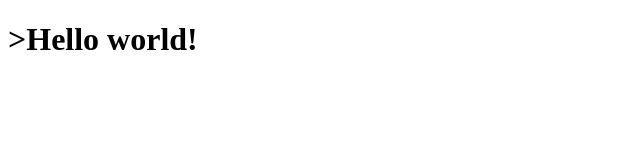
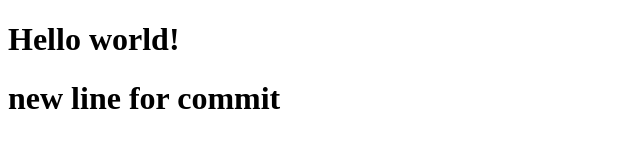
Before and after one commit to babakvb/coursera_Test, a plain HTML site: page site/index.html in a window 1280 px wide. Shown: the whole page, without its empty margins (0-640 px from the left). Drawn offline with Linux system fonts and the light colour scheme.

Commit message:
new line - 1401-06-15

```diff
--- a/site/index.html
+++ b/site/index.html
@@ -4,6 +4,7 @@
 	<title>Hello world!</title>
 </head>
 <body>
-<h1>>Hello world!</h1>
+<h1>Hello world!</h1>
+<h1>new line for commit</h1>
 </body>
 </html>
```
